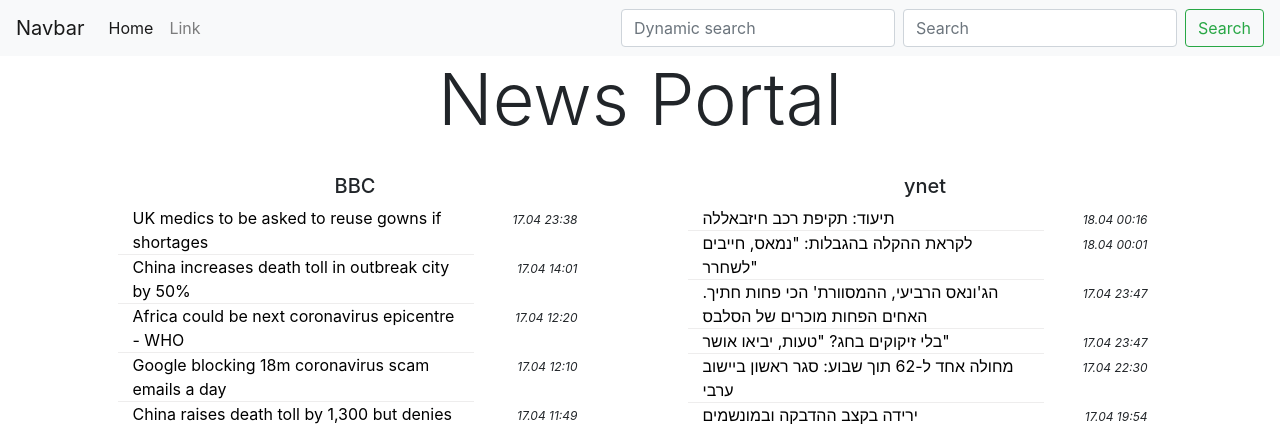
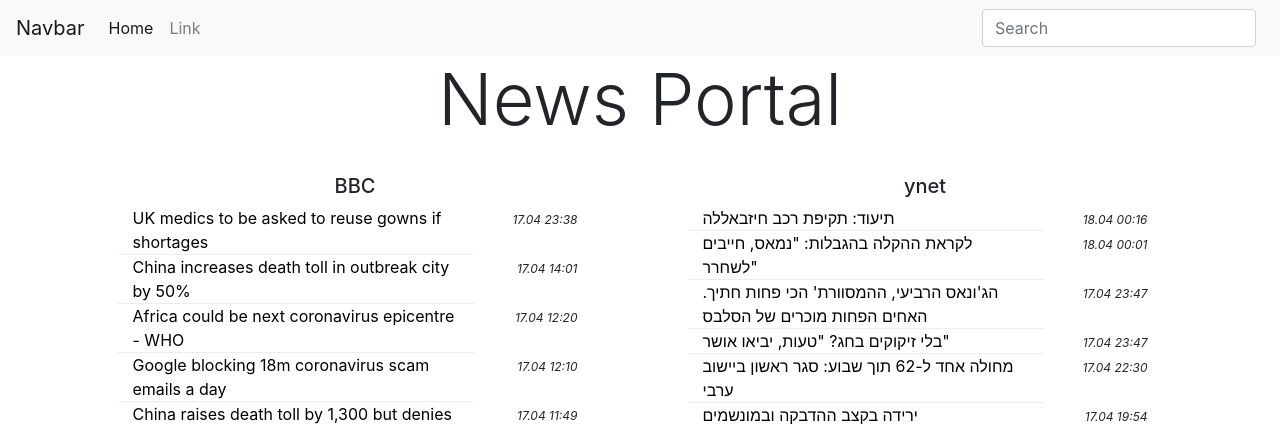
Before and after one commit to oriKitz/content-aggrerator, a Flask app: page / in a window 1280 px wide. Shown: the top 424 px of the page. Run offline with Flask 2, Linux system fonts and the light colour scheme; data comes from the database, SQL or seed files in the repository; some libraries are stand-ins or nearby versions.

Commit message:
removed regular search, only dynamic now

```diff
--- a/templates/navbar.html
+++ b/templates/navbar.html
@@ -13,11 +13,7 @@
             </li>
         </ul>
         <form class="form-inline my-2 my-lg-0">
-            <input class="form-control mr-sm-2" type="search" placeholder="Dynamic search" aria-label="Search" id="searchbox" onkeyup="search()">
-        </form>
-        <form class="form-inline my-2 my-lg-0" action="/search" method="POST">
-            <input class="form-control mr-sm-2" type="search" placeholder="Search" aria-label="Search" name="search" id="search">
-            <button class="btn btn-outline-success my-2 my-sm-0">Search</button>
+            <input class="form-control mr-sm-2" type="search" placeholder="Search" aria-label="Search" id="searchbox" onkeyup="search()">
         </form>
     </div>
 </nav>
```
